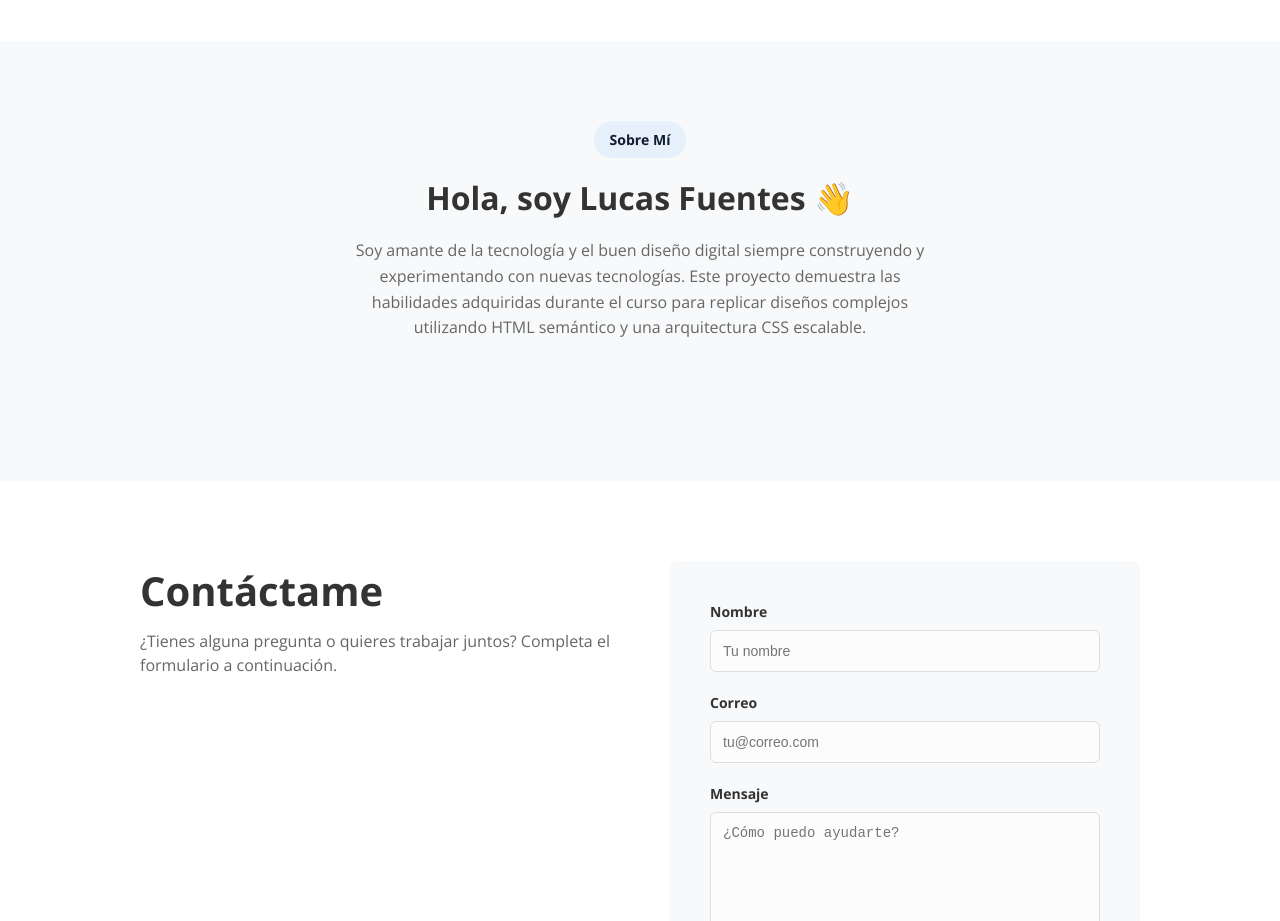
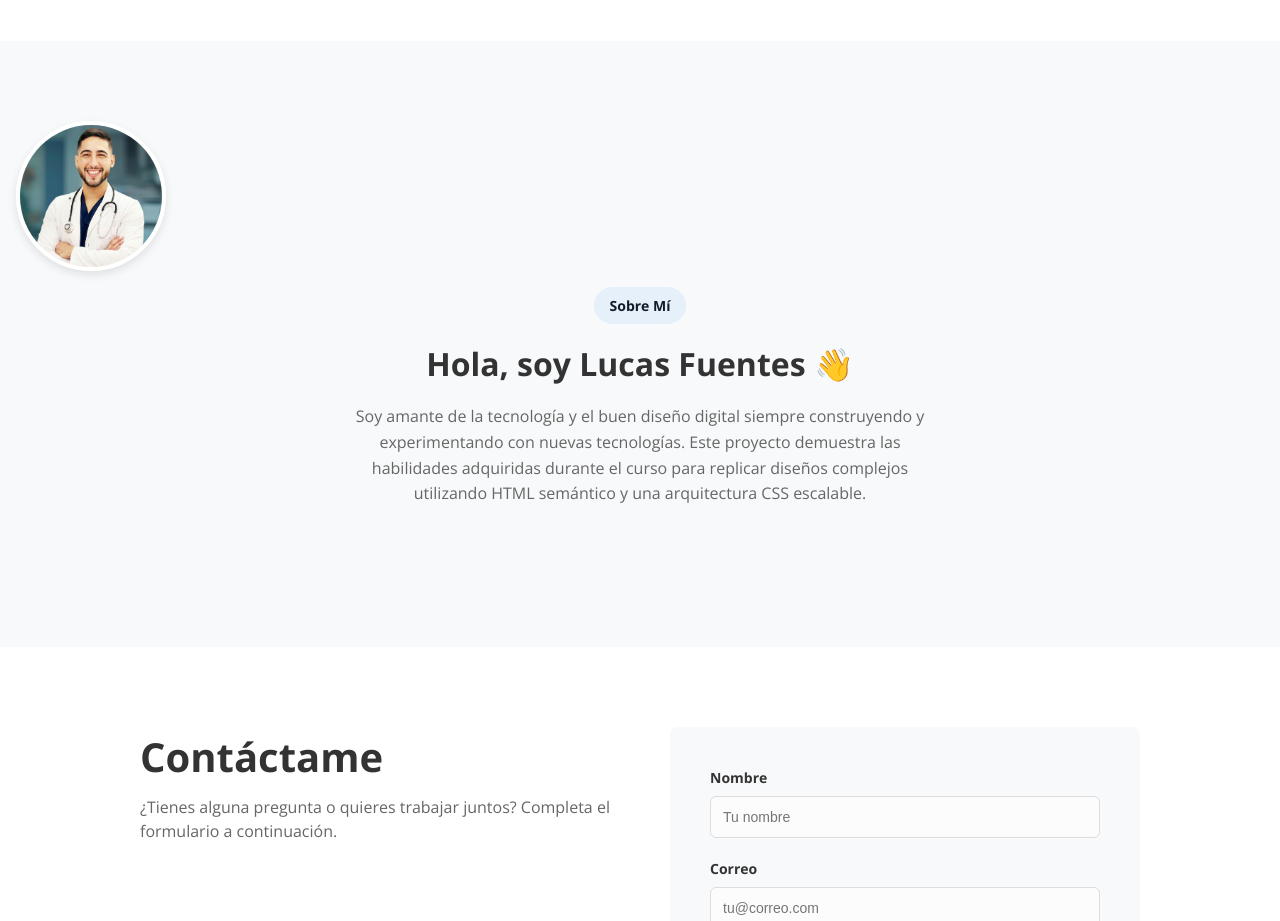
Before and after one commit to lucasfuenteshn/mediafireLucas, a plain HTML site: page index.html in a window 1280 px wide. Shown: the part 2580-3501 px from the top of the page. Drawn offline with nearby package versions, Linux system fonts and the light colour scheme.

Commit message:
feat: add profile image to about section

```diff
--- a/assets/css/layout.css
+++ b/assets/css/layout.css
@@ -329,6 +329,16 @@
     text-align: center;
 }
 
+.about__img {
+    width: 150px;
+    height: 150px;
+    object-fit: cover;
+    border-radius: 50%;
+    margin-bottom: var(--spacing-md);
+    border: 4px solid white;
+    box-shadow: 0 4px 10px rgba(0, 0, 0, 0.1);
+}
+
 .about__header {
     max-width: 600px;
     margin: 0 auto 60px;
@@ -614,7 +624,9 @@
         max-width: 600px;
     }
 }
+
 @media (min-width: 1024px) {
+
     /* Header Adjustments */
     .header {
         padding: 15px 120px;
@@ -651,7 +663,8 @@
     .footer__texas {
         width: auto;
         margin-bottom: 0;
-        order: 1; /* Texas logo first */
+        order: 1;
+        /* Texas logo first */
     }
 
     .footer__nav {
@@ -680,6 +693,7 @@
         text-align: right;
         border-top: none;
         padding-top: 0;
-        margin-top: -10px; /* Adjust spacing near legal section */
+        margin-top: -10px;
+        /* Adjust spacing near legal section */
     }
 }
--- a/index.html
+++ b/index.html
@@ -172,6 +172,7 @@
         </section>
 
         <section class="about">
+            <img src="assets/img/profile.jpg" alt="Lucas Fuentes" class="about__img">
             <header class="about__header">
                 <span class="about__tag">Sobre Mí</span>
                 <h2 class="about__title">Hola, soy Lucas Fuentes 👋</h2>
```
Also changed, not shown: assets/img/profile.jpg (added).
